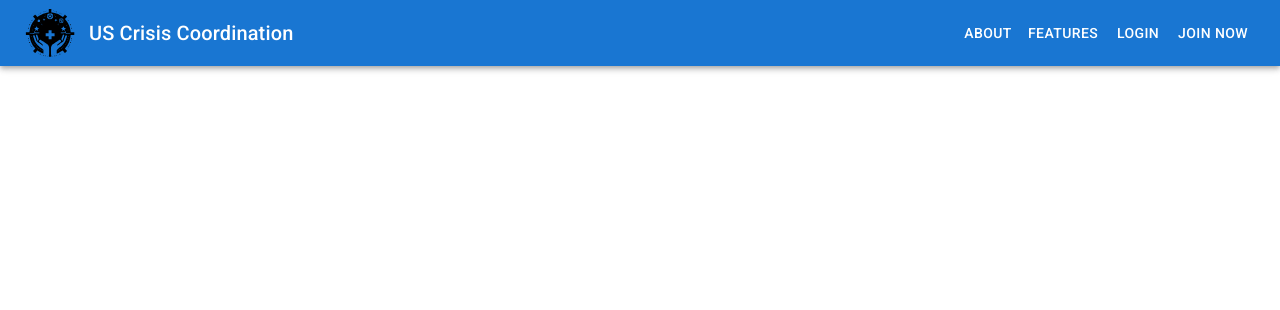
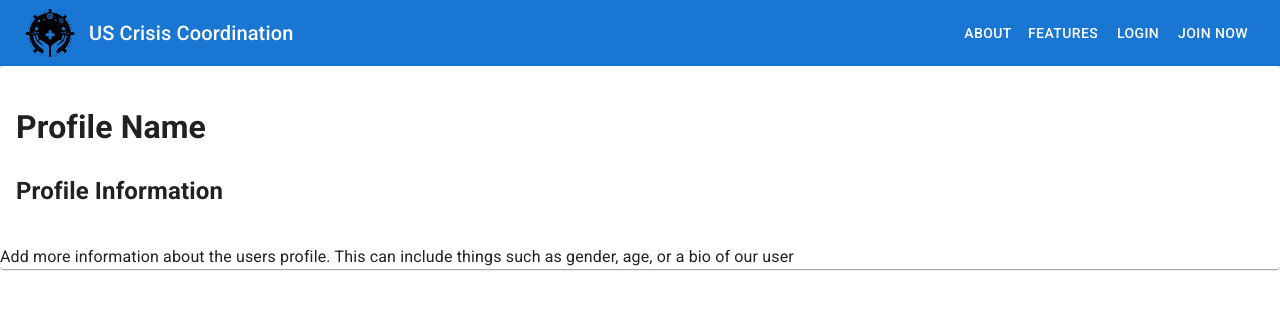
Before and after one commit to martinezeth/us-cc, a React (Create React App) app in the folder us-cc/: page /profile in a window 1280 px wide. Shown: the top 310 px of the page. Built offline with nearby package versions, Linux system fonts and the light colour scheme.

Commit message:
Added posts and profile
Added a posts and profile route and page.

```diff
--- a/us-cc/src/App.js
+++ b/us-cc/src/App.js
@@ -3,11 +3,13 @@ import { BrowserRouter as Router, Routes, Route} from 'react-router-dom';
 
 
 import './Styles/styles.css'
-import HeaderComponent from './components/headerComponent';
-import FooterComponent from './components/footerComponent';
+import HeaderComponent from './Components/headerComponent';
+import FooterComponent from './Components/footerComponent';
 
 import LandingPage from './Pages/LandingPage';
 import NewReportPage from './Pages/NewReportPage';
+import Profile from './Pages/Profile';
+import Posts from './Pages/Posts';
 
 import { ThemeProvider } from "@mui/material/styles";
 import CssBaseline from "@mui/material/CssBaseline";
@@ -25,6 +27,8 @@ function App() {
           <Route path="/login" element={<AuthenticationPage RegoOrLogin="Login" />} />
           <Route path="/register" element={<AuthenticationPage RegoOrLogin="Register" />} />
           <Route path="/newreport" element={<NewReportPage />} />
+          <Route path="/profile" element={<Profile />} />
+          <Route path="/posts" element={<Posts />} />
         </Routes>
         {/* <LandingPage /> */}
         <FooterComponent />
@@ -37,6 +41,8 @@ function App() {
 // landing page route: just a default route
 // login register route: /login and /register (both go to same page, but display different text based on route in component (Is this possible?))
 // new report route:  goes to new report page (/newreport)
+// posts route: sends you to a page that will display all reports
+// profile route: dispalys the profile name and information about the user that is stored in the databse
 
 // 1) Do the routes within App.js file
 //  Build out the pages to utilize the components
--- a/us-cc/src/Pages/LandingPage.js
+++ b/us-cc/src/Pages/LandingPage.js
@@ -4,8 +4,8 @@ import CssBaseline from '@mui/material/CssBaseline';
 import Box from '@mui/material/Box';
 import { Typography } from '@mui/material';
 import landingPageMainImage from '../Images/landingPageMainImage.webp';
-import AboutSection from '../components/AboutSection';
-import FeaturesSection from '../components/FeaturesSection';
+import AboutSection from '../Components/AboutSection';
+import FeaturesSection from '../Components/FeaturesSection';
 
 export default function LandingPage() {
   const location = useLocation();
--- /dev/null
+++ b/us-cc/src/Pages/Posts.js
@@ -0,0 +1,25 @@
+import * as React from 'react';
+import { useLocation } from 'react-router-dom';
+import CssBaseline from '@mui/material/CssBaseline';
+import { CardContent, Typography, Card, Box, Grid } from '@mui/material';
+
+export default function Posts(){
+    return(
+        <>
+            <CssBaseline>
+                <Grid>
+                    <Grid>
+                     <Card>
+                            <CardContent>
+                                <Typography>
+                                        <h1>Post title</h1>
+                                        <h2> Post body</h2>
+                                </Typography>
+                            </CardContent>
+                    </Card>
+                    </Grid>
+                </Grid>
+            </CssBaseline>
+        </>
+    );
+};
--- /dev/null
+++ b/us-cc/src/Pages/Profile.js
@@ -0,0 +1,25 @@
+import * as React from 'react';
+import { useLocation } from 'react-router-dom';
+import CssBaseline from '@mui/material/CssBaseline';
+import { CardContent, Typography, Card, Box } from '@mui/material';
+
+
+export default function Profile() {
+    return(
+        <>
+            <CssBaseline>
+                <Box>
+                    <Card>
+                        <CardContent>
+                            <Typography>
+                                <h1>Profile Name</h1>
+                                <h2> Profile Information</h2>
+                            </Typography>
+                        </CardContent>
+                        <Typography>Add more information about the users profile. This can include things such as gender, age, or a bio of our user</Typography>
+                    </Card>
+                </Box>
+            </CssBaseline>
+        </>
+    )
+};
```
